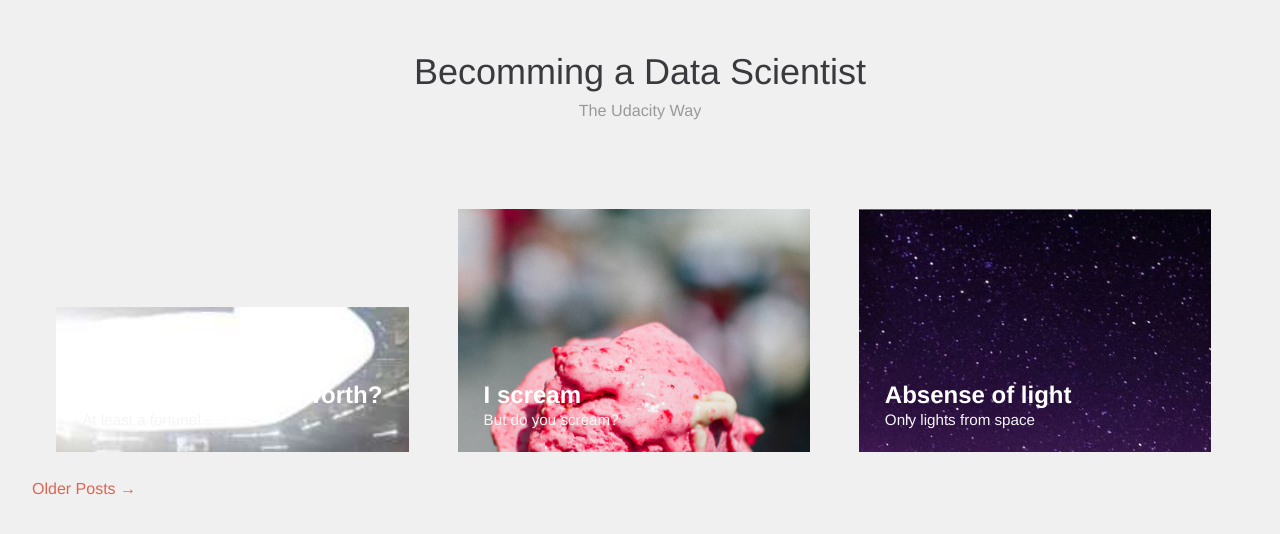
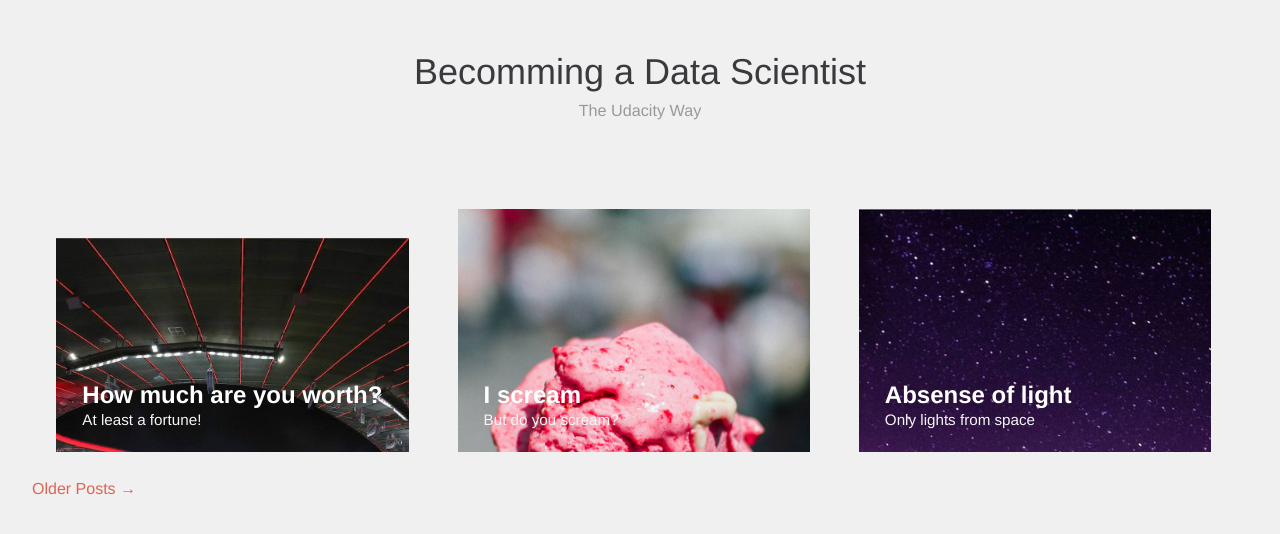
Before and after one commit to dirkules339/blog, a Jekyll site: the page built from index.html, in a window 1280 px wide. Shown: the top 534 px of the page. Built offline with Jekyll 4.4.1, drawn with Linux system fonts in a browser that asks for light colours; the list of posts is cut into pages by our own code.

Commit message:
Update 2023-03-09-soccer.markdown

```diff
--- a/_posts/2023-03-09-soccer.markdown
+++ b/_posts/2023-03-09-soccer.markdown
@@ -2,8 +2,8 @@
 title:  "How much are you worth?"
 subtitle: "At least a fortune!"
 author: "Dirk Lindner"
-avatar: "img/authors/Bild_Dirk_Lindner.jpeg"
-image: "img/arena.jpg"
+avatar: "img/authors/Bild_Dirk_Lindner.jpg"
+image: "img/arena.jpeg"
 date:   2023-03-09
 ---
 
```
